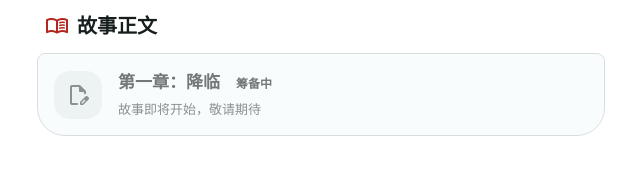
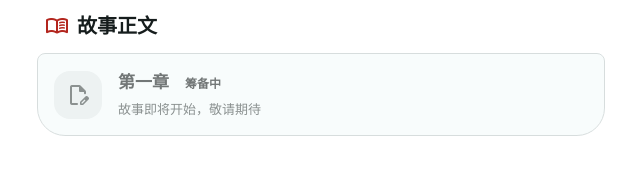
Before and after one commit to Yokitu/TiryWebsite, a plain HTML site: page Tirvod/index.html in a window 1280 px wide. Shown: the part 1361-1535 px from the top of the page, 319-959 px from the left. Drawn offline with nearby package versions, Linux system fonts and the light colour scheme.

Commit message:
更新 index.html

```diff
--- a/Tirvod/index.html
+++ b/Tirvod/index.html
@@ -269,7 +269,7 @@
                 <span class="material-symbols-rounded">edit_document</span>
             </div>
             <div class="item-content">
-                <div class="item-title">第一章：降临<span class="status-badge">筹备中</span></div>
+                <div class="item-title">第一章<span class="status-badge">筹备中</span></div>
                 <div class="item-sub">故事即将开始，敬请期待</div>
             </div>
         </a>
```
